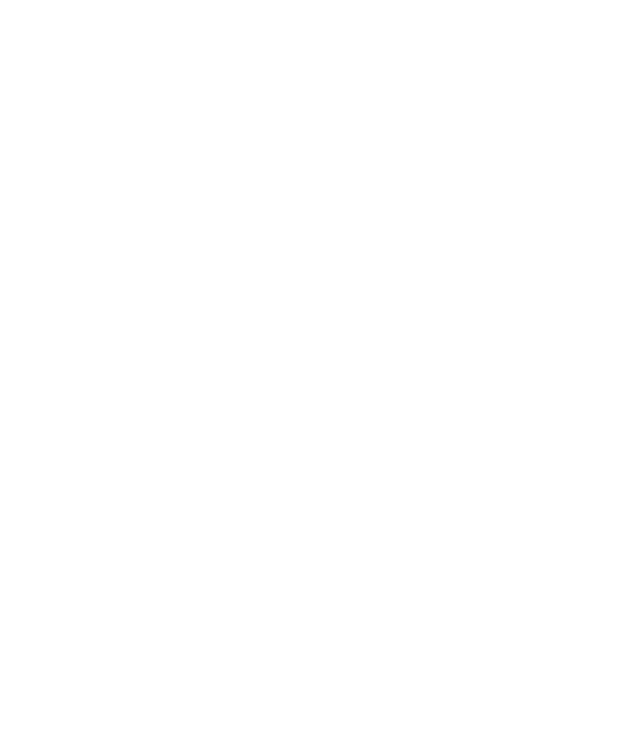
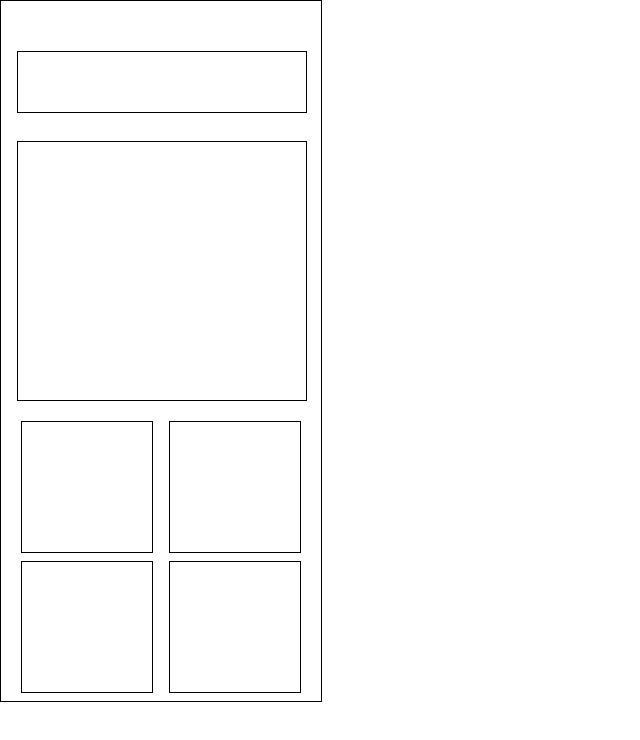
Before and after one commit to NicolasHHara/Nosso-Site, a plain HTML site: page index.html in a window 1280 px wide. Shown: the whole page, without its empty margins (0-640 px from the left). Drawn offline with Linux system fonts and the light colour scheme.

Commit message:
atualizacao

```diff
--- a/index.html
+++ b/index.html
@@ -11,7 +11,22 @@
 
     <article></article>
 
-    <aside></aside>
+    <aside>
+        <section class="sec1"></section>
+
+        <section class="sec2"></section>
+
+        <section class="sec2"></section>
+
+        <section class="sec3"></section>
+
+        <section class="sec4"></section>
+
+        <section class="sec5"></section>
+
+        <section class="sec6"></section>
+
+    </aside>
 
     <footer></footer>
 
--- a/style.css
+++ b/style.css
@@ -3,3 +3,61 @@
     padding: 0;
     font-family: 'Trebuchet MS', 'Lucida Sans Unicode', 'Lucida Grande', 'Lucida Sans', Arial, sans-serif;
 }
+
+aside{
+    height: 700px;
+    width: 25%;
+    display: grid;
+    grid-template-columns: repeat(2, 50%);
+    grid-template-rows: repeat(5, 20%);
+    grid-template-areas: 'search search'
+    'lidos lidos'
+    'lidos lidos'
+    'cimae cimad'
+    'baixoe baixod';
+    border: 1px solid black;
+}
+.sec1{
+    grid-area: search;
+    width: 90%;
+    height: 60px;
+    margin-top: 50px;
+    margin-left: 5%;
+    border: 1px solid black;
+}
+.sec2{
+    grid-area: lidos;
+    width: 90%;
+    border: 1px solid black;
+    margin-left: 5%;
+    margin-bottom: 20px;
+
+}
+.sec3{
+    grid-area: cimae;
+    height: 130px;
+    width: 130px;
+    margin-left:20px;
+    border: 1px solid black;
+}
+.sec4{
+    grid-area: cimad;
+    height: 130px;
+    width: 130px;
+    border: 1px solid black;
+    margin-left: 5%;
+}
+.sec5{
+    grid-area: baixoe;
+    height: 130px;
+    width: 130px;
+    margin-left: 20px;
+    border: 1px solid black;
+}
+.sec6{
+    grid-area: baixod;
+    height: 130px;
+    width: 130px;
+    border: 1px solid black;
+    margin-left: 5%;
+}
```
